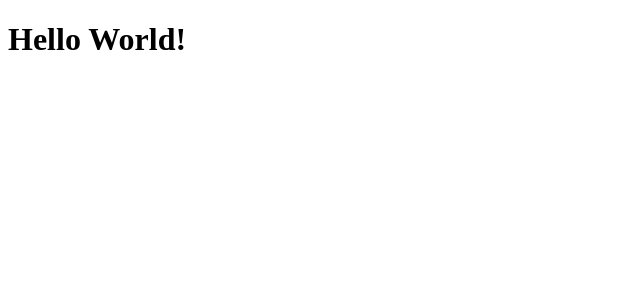
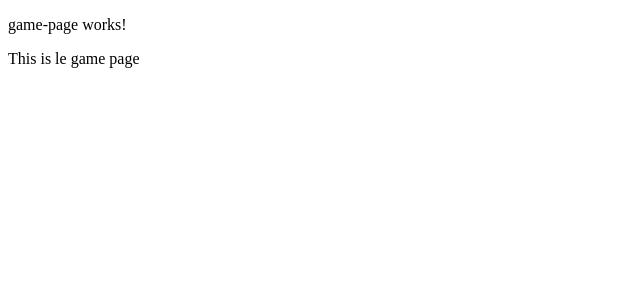
Before and after one commit to AmerAlwan/wordle, an Angular app in the folder angular-frontend/: page /game in a window 1280 px wide. Before the commit this address led to /. Shown: the top 300 px of the page, without its empty margins (0-640 px from the left). Built offline with nearby package versions, Linux system fonts and the light colour scheme.

Commit message:
Set up routing

```diff
--- a/angular-frontend/src/app/app-routing.module.ts
+++ b/angular-frontend/src/app/app-routing.module.ts
@@ -1,7 +1,15 @@
 import { NgModule } from '@angular/core';
 import { RouterModule, Routes } from '@angular/router';
+import { GamePageComponent } from './pages/game-page/game-page.component';
+import { RegisterPageComponent } from './pages/register-page/register-page.component';
+import { LoginPageComponent } from './pages/login-page/login-page.component';
 
-const routes: Routes = [];
+const routes: Routes = [
+  {path: '', redirectTo: "/game", pathMatch: "full"},
+  { path: 'game', component: GamePageComponent },
+  { path: 'register', component: RegisterPageComponent },
+  { path: 'login', component: LoginPageComponent }
+];
 
 @NgModule({
   imports: [RouterModule.forRoot(routes)],
--- a/angular-frontend/src/app/app.component.html
+++ b/angular-frontend/src/app/app.component.html
@@ -1 +1 @@
-<h1>Hello World!</h1>
+<router-outlet></router-outlet>
--- a/angular-frontend/src/app/app.module.ts
+++ b/angular-frontend/src/app/app.module.ts
@@ -6,6 +6,7 @@ import { AppComponent } from './app.component';
 import { GamePageComponent } from './pages/game-page/game-page.component';
 import { RegisterPageComponent } from './pages/register-page/register-page.component';
 import { LoginPageComponent } from './pages/login-page/login-page.component';
+
 
 @NgModule({
   declarations: [
```
